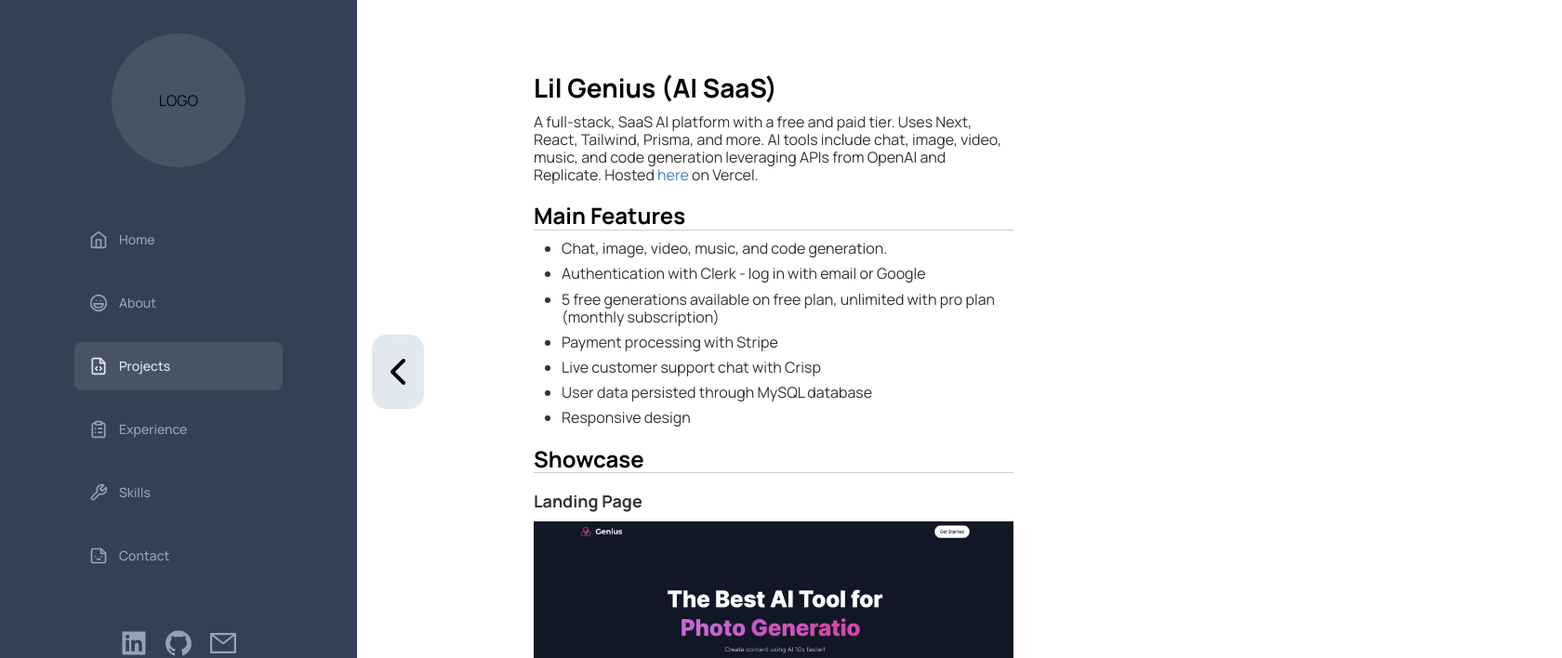
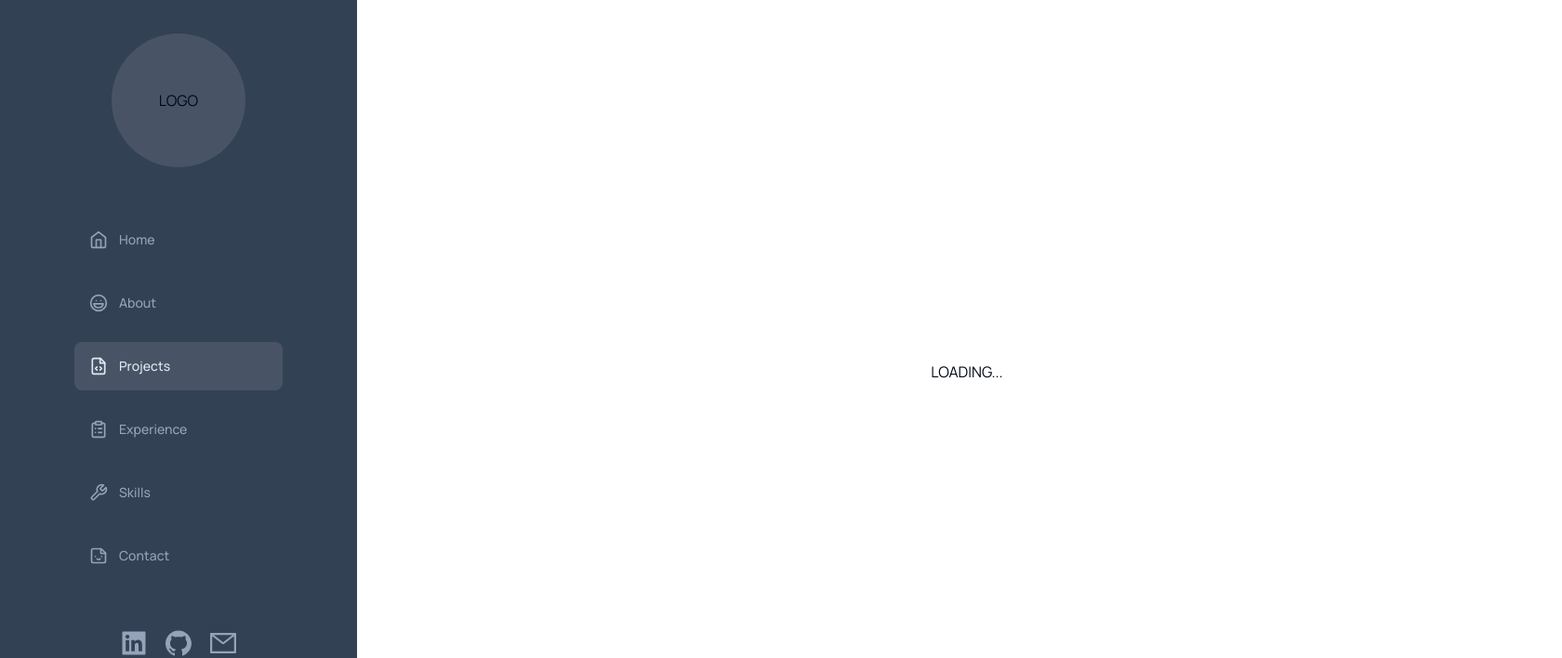
Before and after one commit to penguinboots/portfolio-v3, a Next.js app: page /projects/1 in a window 1280 px wide. Shown: the top 708 px of the page at 93% size, 1680 px wide, since content can reach past the window. Built offline with nearby package versions, Linux system fonts and the light colour scheme.

Commit message:
add loading page

```diff
--- a/app/(dashboard)/projects/[id]/page.tsx
+++ b/app/(dashboard)/projects/[id]/page.tsx
@@ -2,10 +2,22 @@
 import MarkdownRenderer from "@/components/MarkdownRenderer";
 import { ChevronLeft } from "lucide-react";
 import Link from "next/link";
+import { useEffect, useState } from "react";
 
 const ProjectPage = () => {
+  const [isLoaded, setIsLoaded] = useState(false);
+
+  useEffect(() => {
+    setIsLoaded(false);
+  }, []);
+
   return (
     <div className="flex h-full px-4">
+      {!isLoaded && (
+        <div className="absolute bg-white h-full w-full flex items-center justify-center z-20 ease-out">
+          <div>LOADING...</div>
+        </div>
+      )}
       <div className="flex fixed bottom-4 left-4 md:hidden z-20">
         <Link href="/projects">
           <div className="p-2 rounded-full bg-slate-200">
```
